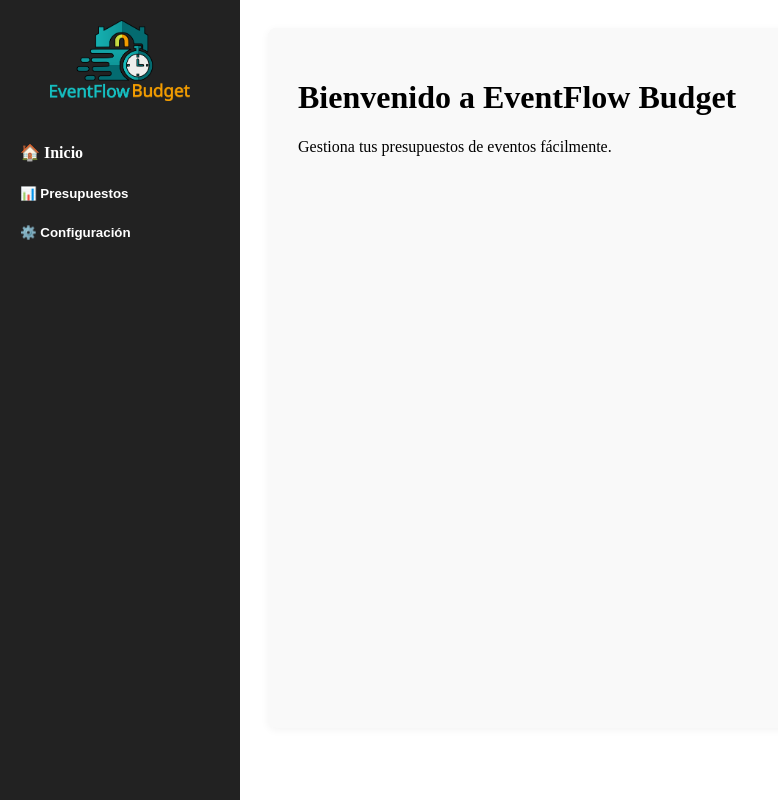
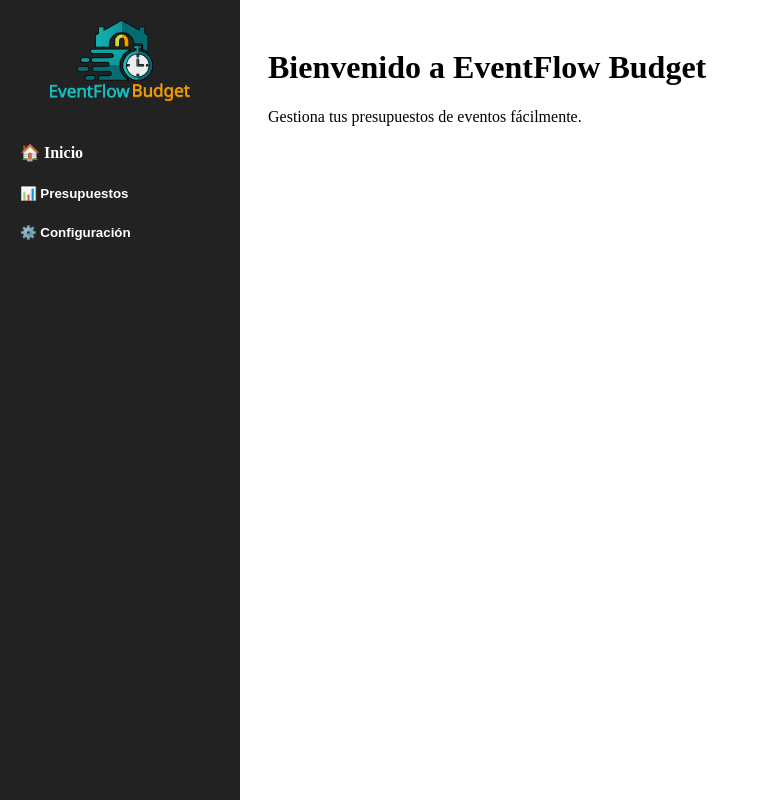
Before and after one commit to DanielSalas789/Sistema-de-Presupuestado-EventFLowBudget, a React (Vite) app: page / in a window 1280 px wide. Shown: the whole page, without its empty margins (0-778 px from the left). Built offline with nearby package versions, Linux system fonts and the light colour scheme.

Commit message:
styles inecesarios

```diff
--- a/src/Pages/Home.jsx
+++ b/src/Pages/Home.jsx
@@ -1,5 +1,5 @@
 import React from 'react';
-import "../styles/pages.css";
+
 
 const Home = () => {
   return (
--- a/src/Styles/pages.css
+++ /dev/null
@@ -1,11 +0,0 @@
-.page {
-  padding: 30px;
-  background: #f9f9f9;
-  min-height: 80vh;
-  border-radius: 8px;
-  box-shadow: 0 2px 8px rgba(0,0,0,0.05);
-}
-
-h2 {
-  margin-bottom: 10px;
-}
```
